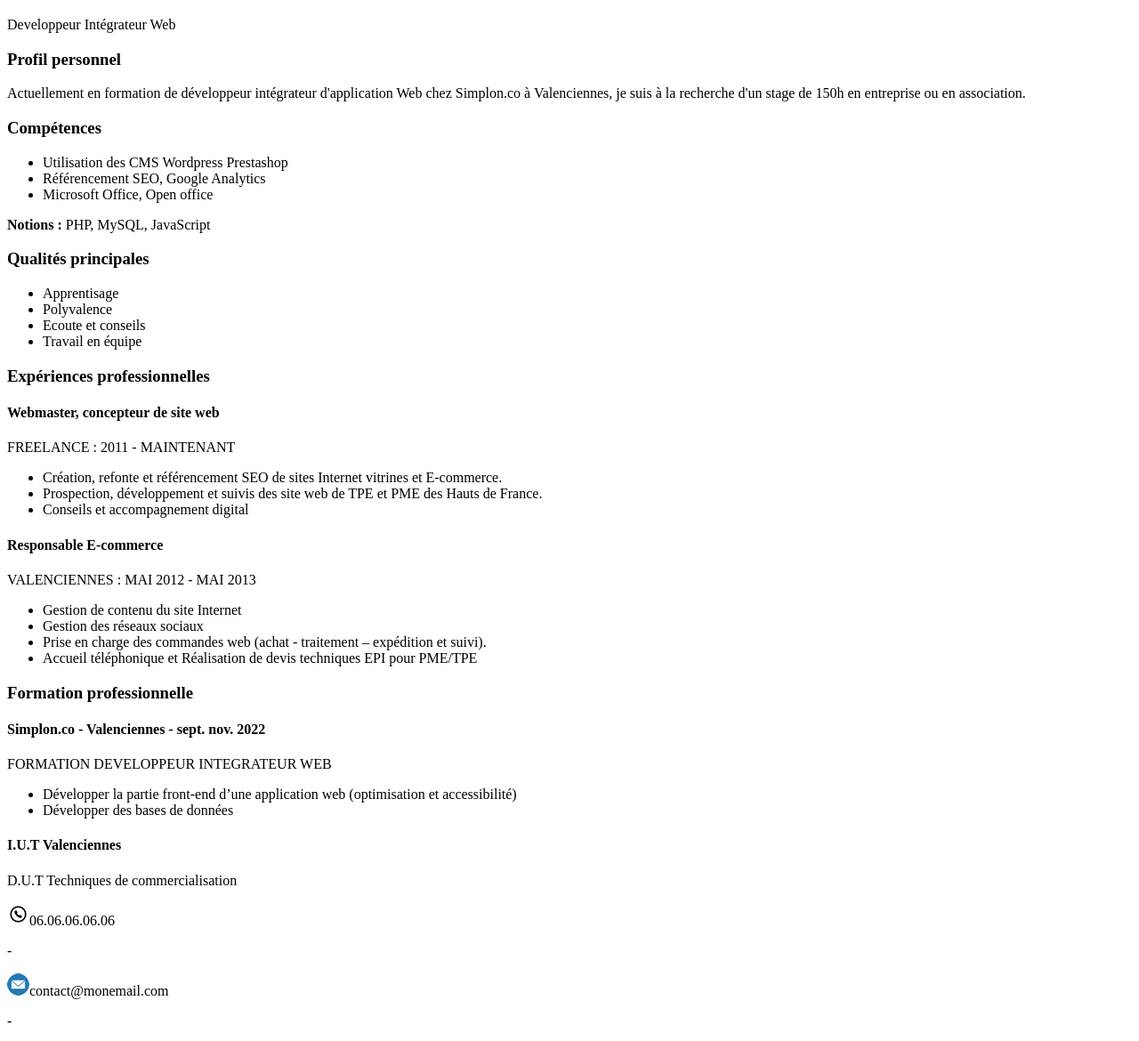
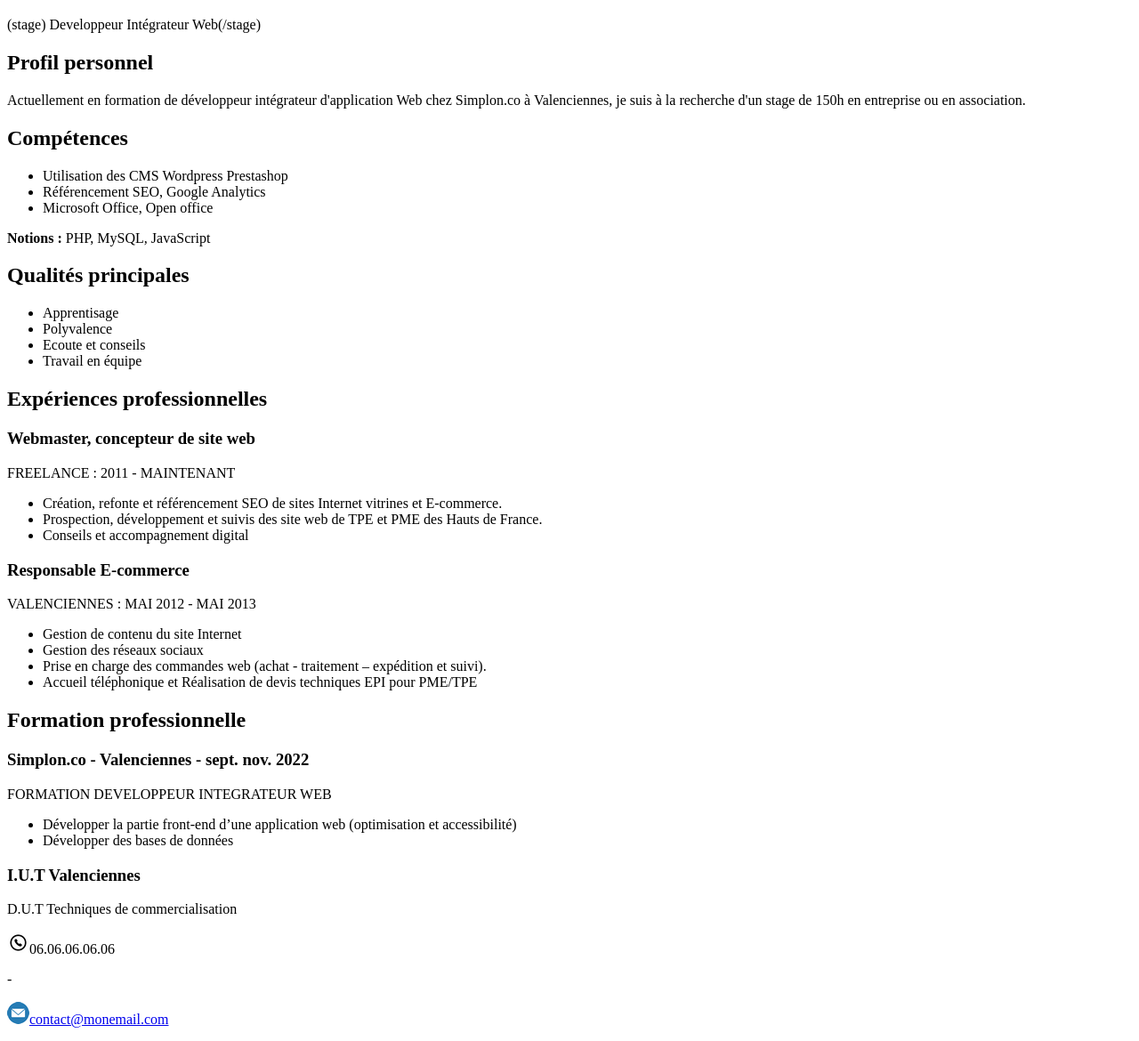
Before and after one commit to RenaudDev-Web/CV_HTML, a plain HTML site: page index.html in a window 1280 px wide. Shown: the part 256-1426 px from the top of the page at 89% size. Drawn offline with Linux system fonts and the light colour scheme.

Commit message:
MAJ CV RB

```diff
--- a/index.html
+++ b/index.html
@@ -18,7 +18,7 @@
             <!-- <nav></nav>-->
 
             <h1>Axel Boulanger</h1>
-            <stage>Developpeur Intégrateur Web</stage>
+            <p>(stage) Developpeur Intégrateur Web(/stage) </p>
 
         </header>
 
@@ -30,7 +30,7 @@
 
                 <section>
 
-                    <h3>Profil personnel</h3>
+                    <h2>Profil personnel</h2>
 
                     <p>Actuellement en formation de développeur intégrateur d'application Web chez Simplon.co à Valenciennes, je suis à la recherche d'un stage de 150h en entreprise ou en association.</p>
 
@@ -39,7 +39,7 @@
 
                 <section>
 
-                    <h3>Compétences</h3>
+                    <h2>Compétences</h2>
 
                     <ul>
                         <li>Utilisation des CMS Wordpress Prestashop</li>
@@ -53,7 +53,7 @@
 
                 <section>
 
-                    <h3>Qualités principales</h3>
+                    <h2>Qualités principales</h2>
 
                     <ul>
                         <li>Apprentisage</li>
@@ -68,9 +68,9 @@
 
                 <section>
 
-                    <h3>Expériences professionnelles</h3>
+                    <h2>Expériences professionnelles</h2>
 
-                    <h4><strong>Webmaster, concepteur de site web</strong></h4>
+                        <h3><strong>Webmaster, concepteur de site web</strong></h3>
 
                             <p>FREELANCE : 2011 - MAINTENANT</p>
 
@@ -82,7 +82,7 @@
 
                                 </ul>
 
-                    <h4>Responsable E-commerce</h4>
+                        <h3>Responsable E-commerce</h3>
 
                         <p>VALENCIENNES : MAI 2012 - MAI 2013 </p>
 
@@ -99,9 +99,9 @@
 
                 <section>
 
-                    <h3>Formation professionnelle</h3>
+                    <h2>Formation professionnelle</h2>
 
-                        <h4>Simplon.co - Valenciennes - sept. nov. 2022</h4>
+                        <h3>Simplon.co - Valenciennes - sept. nov. 2022</h3>
 
                             <p>FORMATION DEVELOPPEUR INTEGRATEUR WEB</p>
 
@@ -110,7 +110,7 @@
                                     <li>Développer des bases de données</li>
                                 </ul>
 
-                        <h4>I.U.T Valenciennes</h4>
+                        <h3>I.U.T Valenciennes</h3>
 
                             <p>D.U.T Techniques de commercialisation</p>
 
@@ -123,7 +123,7 @@
 
         <footer>
 
-            <p><img src="medias/icon_tel.png" alt="icon_tel">06.06.06.06.06</p> - <p><img src="medias/icon_mail.png" alt="icon_mail">contact@monemail.com</p> - <p><img src="medias/linkedin.png" alt="linkedin">shorturl.at</p>
+            <p><img src="medias/icon_tel.png" alt="icon_tel">06.06.06.06.06</p> - <p><a href="mailto:contact@monemail.com"><img src="medias/icon_mail.png" alt="icon_mail">contact@monemail.com</a></p> - <p><img src="medias/linkedin.png" alt="linkedin">shorturl.at</p>
 
         </footer>
 
```
Lines whose indentation alone changed are shown as unchanged.
